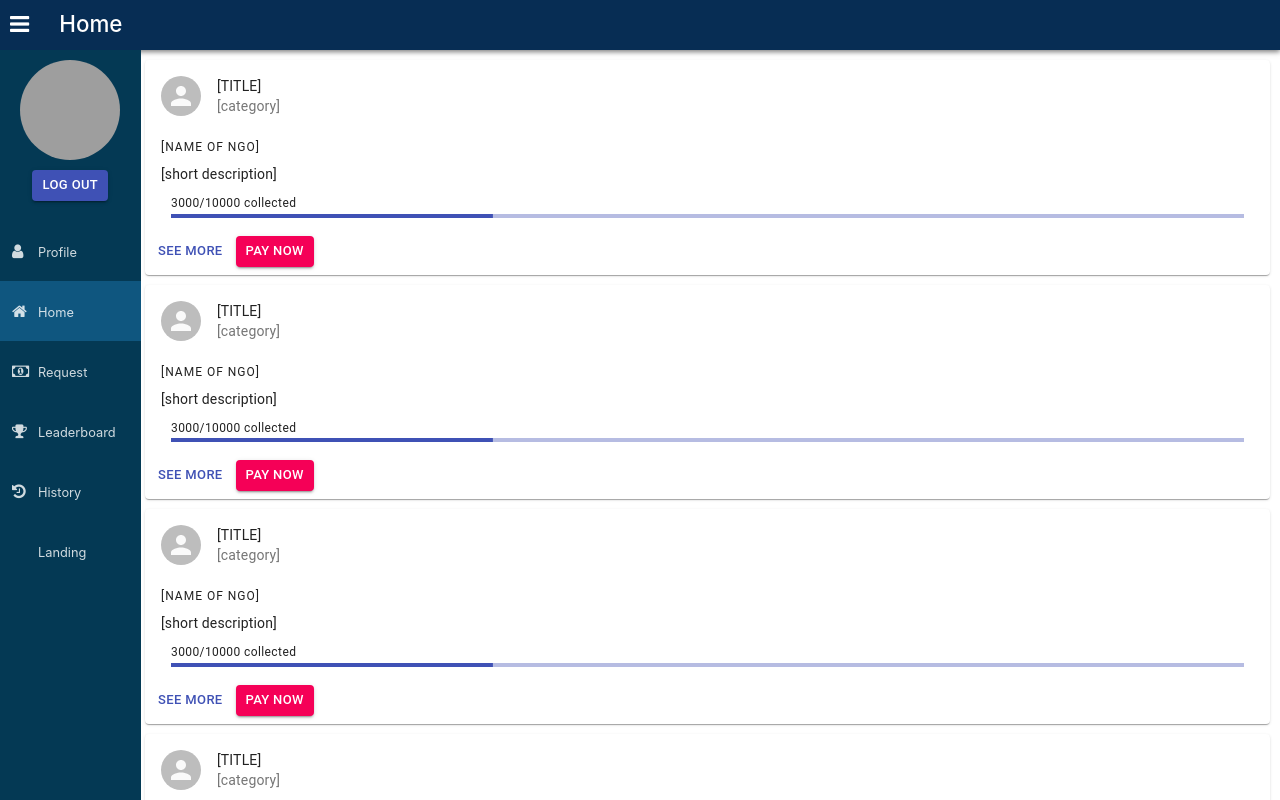
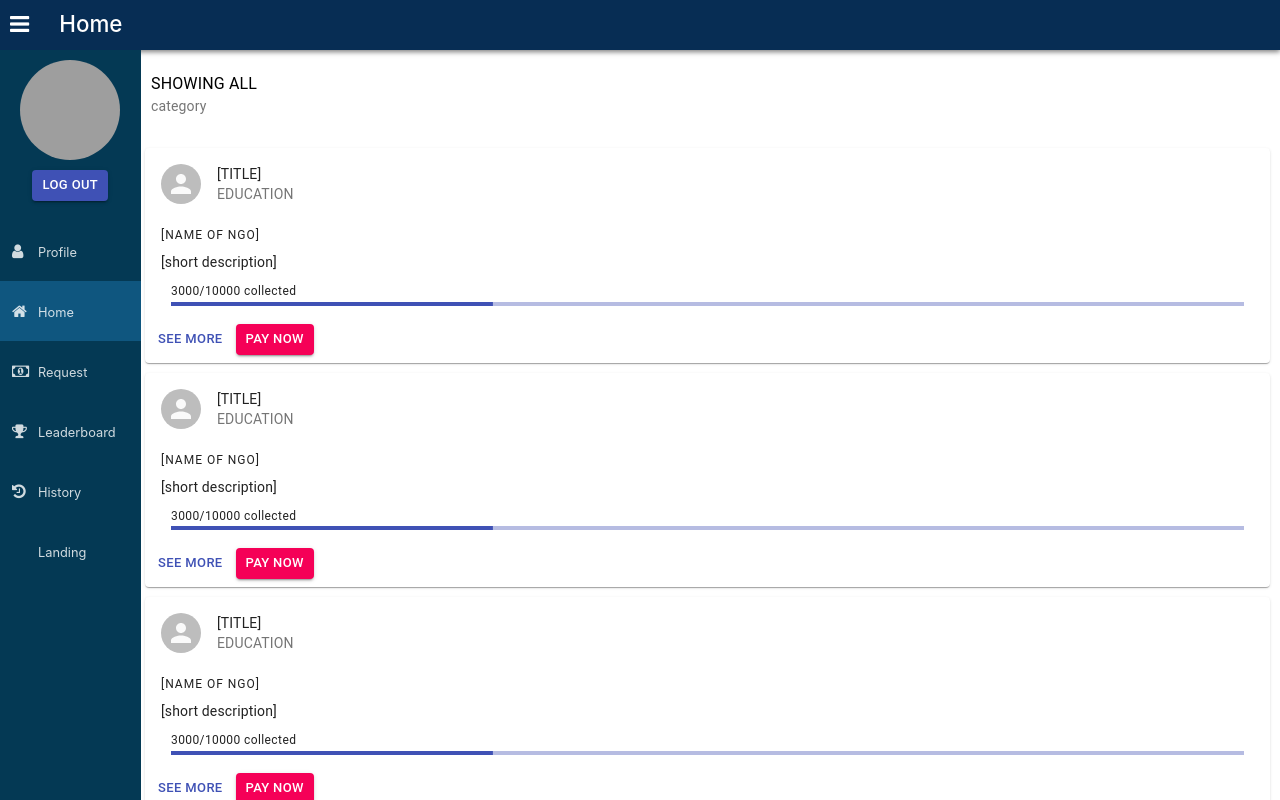
Before and after one commit to rjnrohit/One_Rupee, a React (Create React App) app in the folder one_rupee_frontend/: page / in a window 1280 px wide. Built offline with nearby package versions, Linux system fonts and the light colour scheme; grey boxes are pictures that could not be loaded.

Commit message:
add category filter in feed

```diff
--- /dev/null
+++ b/one_rupee_frontend/src/components/pages/feed/Menu.js
@@ -0,0 +1,86 @@
+import React from 'react';
+import {
+    List,
+    ListItem,
+    ListItemText,
+    MenuItem,
+    Menu,
+    makeStyles,
+ } from '@material-ui/core';
+import FeedPost from "./feedPost"
+
+const useStyles = makeStyles(theme => ({
+  root: {
+    width: '30%',
+    backgroundColor: theme.palette.primary,
+    color: theme.palette.primary,
+  },
+}));
+
+const options = [
+  'SHOW ALL',
+  'HEALTH',
+  'EDUCATION',
+  'CHARITY',
+  'MISCELLANEOUS'
+];
+
+export default function SimpleListMenu(props) {
+  const classes = useStyles();
+  const [anchorEl, setAnchorEl] = React.useState(null);
+  const [selectedIndex, setSelectedIndex] = React.useState(0);
+
+  function handleClickListItem(event) {
+    setAnchorEl(event.currentTarget);
+  }
+
+  function handleMenuItemClick(event, index) {
+    setSelectedIndex(index);
+    setAnchorEl(null);
+  }
+
+  function handleClose() {
+    setAnchorEl(null);
+  }
+
+  return (
+    <div>
+        <div className={classes.root}>
+            <List component="nav" aria-label="categories">
+                <ListItem
+                button
+                aria-haspopup="true"
+                aria-label="category"
+                onClick={handleClickListItem}
+                >
+                <ListItemText primary={selectedIndex ? options[selectedIndex]: "SHOWING ALL"} secondary="category" />
+                </ListItem>
+            </List>
+            <Menu
+                id="lock-menu"
+                anchorEl={anchorEl}
+                keepMounted
+                open={Boolean(anchorEl)}
+                onClose={handleClose}
+            >
+            {options.map((option, index) => (
+                <MenuItem
+                    key={option}
+                    selected={index === selectedIndex}
+                    onClick={event => handleMenuItemClick(event, index)}
+                >
+                {option}
+                </MenuItem>
+            ))}
+            </Menu>
+        </div>
+        <div className="feed-container">
+            {props.posts.map((post, index) => {
+                return (selectedIndex===0 || post.ngo.category===options[selectedIndex])
+                ? (<FeedPost post={post} key={index}/>)
+                : null
+            })}
+        </div>
+    </div>
+  );
+}
--- a/one_rupee_frontend/src/components/pages/feed/feed.jsx
+++ b/one_rupee_frontend/src/components/pages/feed/feed.jsx
@@ -1,12 +1,19 @@
 import React, { Component } from "react";
-import FeedPost from "./feedPost";
+import Menu from "./Menu"
+
+const categories = [
+  "HEALTH",
+  "EDUCATION",
+  "CHARITY",
+  "MISCELLANEOUS"
+]
 
 const samplePost = {
   ngo: {
     title: "[TITLE]",
     summary:
       "[short description]",
-    category: "[category]",
+    category: categories[1],
     description:
       "[long description]",
     required: 10000, // amount of money required by project
@@ -40,10 +47,8 @@ class Feed extends Component {
 
   render() {
     return (
-      <div className="feed-container">
-        {this.state.posts.map((post, index) => (
-          <FeedPost post={post} key={index}/>
-        ))}
+      <div>
+        <Menu posts={this.state.posts}/>
       </div>
     );
   }
```
